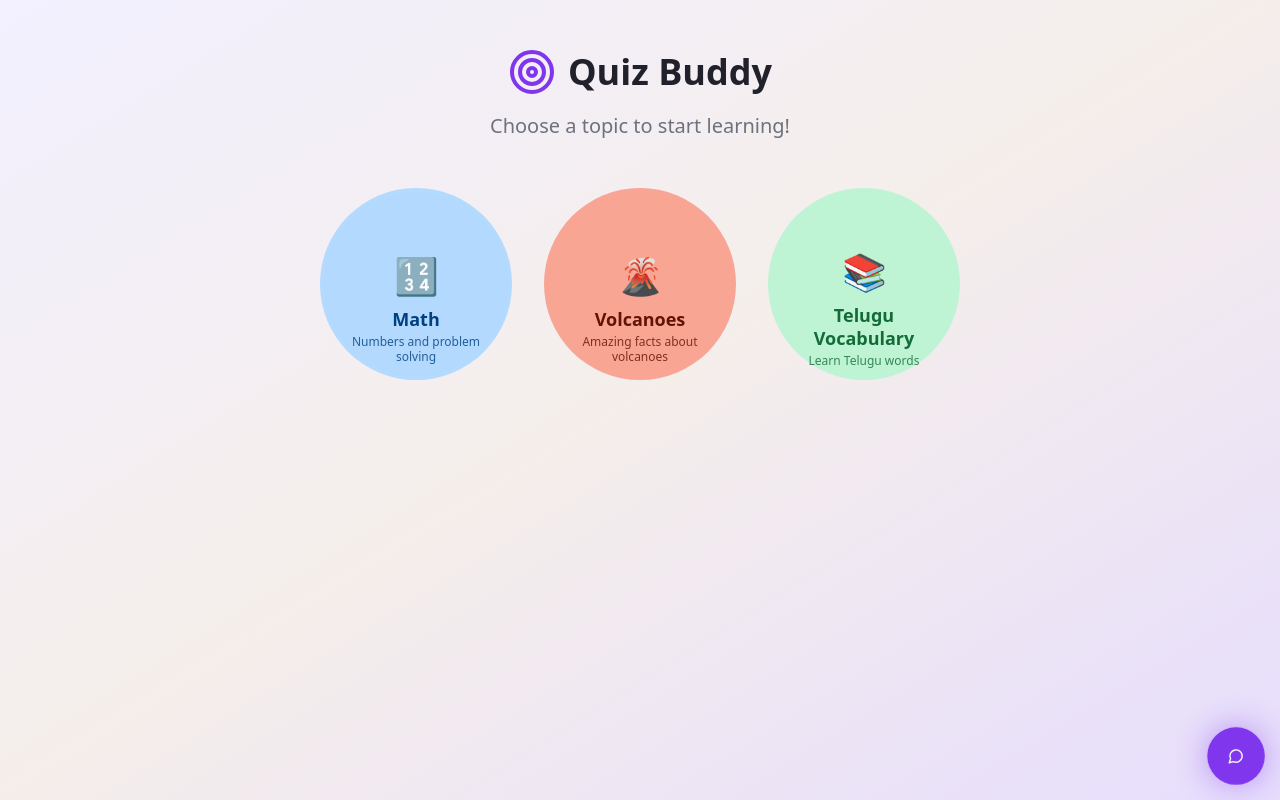
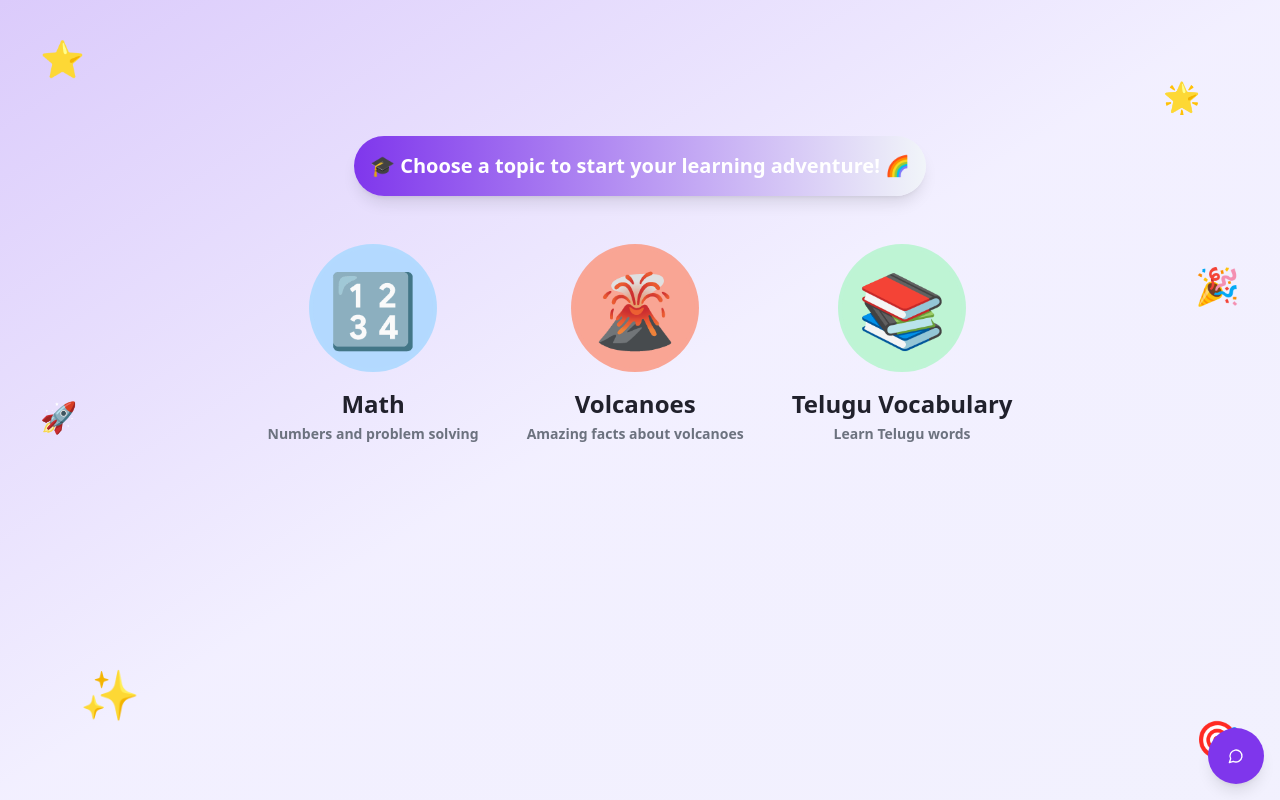
Before and after one commit to ShreemathiTumkur/quiz-buddy, a React (Vite) app: page / in a window 1280 px wide. Built offline with nearby package versions, Linux system fonts and the light colour scheme.

Commit message:
Refactor UI elements
- Reduce circle size.
- Increase emoji size within circles.
- Add topic title and subheading.
- Improve UI for kids.
- Stop chat bot icon from glowing.

```diff
--- a/src/components/ChatTab.tsx
+++ b/src/components/ChatTab.tsx
@@ -86,7 +86,7 @@ export function ChatTab({ isOpen, onToggle, currentTopic }: ChatTabProps) {
         onClick={onToggle}
         className={cn(
           "rounded-full w-14 h-14 shadow-lg transition-all duration-300",
-          isOpen ? "bg-destructive hover:bg-destructive/90" : "bg-primary hover:bg-primary/90 animate-pulse-glow"
+          isOpen ? "bg-destructive hover:bg-destructive/90" : "bg-primary hover:bg-primary/90"
         )}
       >
         {isOpen ? (
--- a/src/components/TopicButton.tsx
+++ b/src/components/TopicButton.tsx
@@ -18,23 +18,31 @@ export function TopicButton({ icon, title, description, color, onClick, classNam
   };
 
   return (
+    <div className="flex flex-col items-center space-y-4">
+      {/* Circle with emoji only */}
       <button
         onClick={onClick}
         className={cn(
-        'group relative w-48 h-48 rounded-full border-4 transition-all duration-300',
-        'hover:scale-105 hover:shadow-xl active:scale-95',
+          'group relative w-32 h-32 rounded-full border-4 transition-all duration-300',
+          'hover:scale-110 hover:shadow-2xl active:scale-95',
+          'hover:rotate-12 transform-gpu',
           colorClasses[color],
           className
         )}
       >
-      <div className="flex flex-col items-center justify-center h-full p-4 text-center">
-        <div className="text-8xl mb-2">
+        <div className="flex items-center justify-center h-full">
+          <div className="text-7xl transform group-hover:scale-110 transition-transform duration-300">
             {icon}
           </div>
-        <h3 className="text-lg font-bold mb-1 leading-tight">{title}</h3>
-        <p className="text-xs opacity-80 leading-tight">{description}</p>
         </div>
         <div className="absolute inset-0 rounded-full bg-white/20 opacity-0 group-hover:opacity-100 transition-opacity duration-300" />
       </button>
+
+      {/* Title and description outside */}
+      <div className="text-center space-y-1">
+        <h3 className="text-2xl font-bold text-foreground">{title}</h3>
+        <p className="text-sm font-semibold text-muted-foreground">{description}</p>
+      </div>
+    </div>
   );
 }
--- a/src/pages/Index.tsx
+++ b/src/pages/Index.tsx
@@ -53,32 +53,48 @@ const Index = () => {
 
   if (appState === 'home') {
     return (
-      <div className="min-h-screen bg-gradient-to-br from-background via-accent/20 to-primary/10">
-        <div className="container mx-auto px-4 py-12">
+      <div className="min-h-screen bg-gradient-to-br from-primary/20 via-background to-secondary/20 relative overflow-hidden">
+        {/* Fun background elements */}
+        <div className="absolute inset-0 pointer-events-none">
+          <div className="absolute top-10 left-10 text-4xl animate-bounce" style={{animationDelay: '0s'}}>⭐</div>
+          <div className="absolute top-20 right-20 text-3xl animate-bounce" style={{animationDelay: '1s'}}>🌟</div>
+          <div className="absolute bottom-20 left-20 text-5xl animate-bounce" style={{animationDelay: '2s'}}>✨</div>
+          <div className="absolute bottom-10 right-10 text-4xl animate-bounce" style={{animationDelay: '3s'}}>🎯</div>
+          <div className="absolute top-1/2 left-10 text-3xl animate-bounce" style={{animationDelay: '4s'}}>🚀</div>
+          <div className="absolute top-1/3 right-10 text-4xl animate-bounce" style={{animationDelay: '5s'}}>🎉</div>
+        </div>
+
+        <div className="container mx-auto px-4 py-12 relative z-10">
           {/* Header */}
           <div className="text-center mb-12">
-            <div className="flex items-center justify-center gap-3 mb-4">
-              <Target className="h-12 w-12 text-primary" />
-              <h1 className="text-4xl font-bold text-foreground">
+            <div className="mb-8">
+              <h1 className="text-7xl font-bold mb-4 bg-gradient-rainbow bg-clip-text text-transparent">
                 Quiz Buddy
               </h1>
+              <div className="inline-block bg-gradient-to-r from-primary to-secondary p-4 rounded-full shadow-lg">
+                <p className="text-xl font-semibold text-white">
+                  🎓 Choose a topic to start your learning adventure! 🌈
+                </p>
+              </div>
             </div>
-            <p className="text-xl text-muted-foreground mb-8">
-              Choose a topic to start learning!
-            </p>
           </div>
 
           {/* Topic Buttons */}
-          <div className="flex flex-wrap justify-center gap-8 mb-12">
+          <div className="flex flex-wrap justify-center gap-12 mb-12">
             {quizTopics.map((topic, index) => (
-              <TopicButton
+              <div
                 key={topic.id}
-                icon={<span className="text-4xl">{topic.emoji}</span>}
-                title={topic.title}
-                description={topic.description}
-                color={topic.color}
-                onClick={() => handleTopicSelect(topic)}
-              />
+                className="animate-fade-in"
+                style={{animationDelay: `${index * 0.2}s`}}
+              >
+                <TopicButton
+                  icon={topic.emoji}
+                  title={topic.title}
+                  description={topic.description}
+                  color={topic.color}
+                  onClick={() => handleTopicSelect(topic)}
+                />
+              </div>
             ))}
           </div>
 
```
Lines whose indentation alone changed are shown as unchanged.
